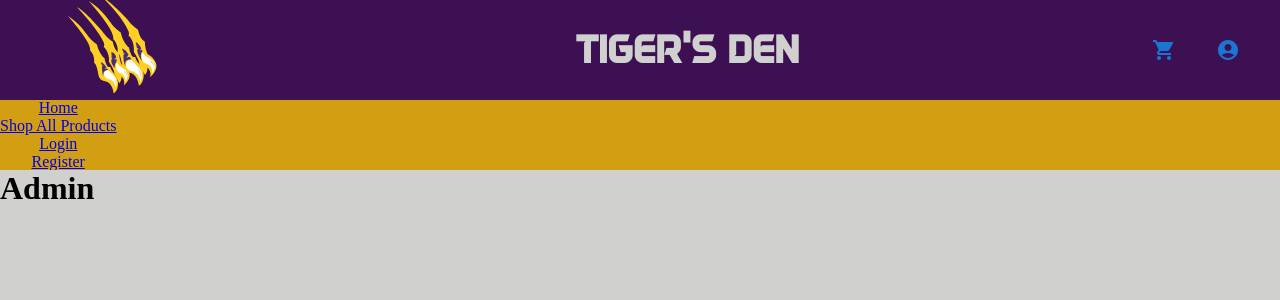
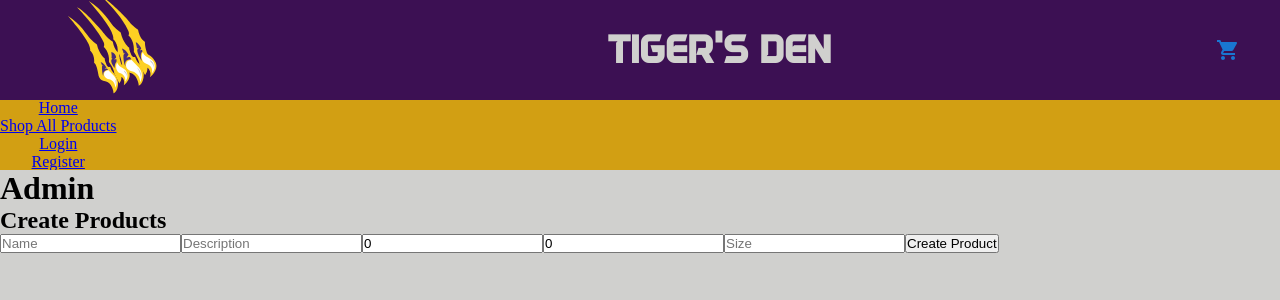
Before and after one commit to rallred84/LSUMerchFrontend, a React (Vite) app: page /admin in a window 1280 px wide. Shown: the top 300 px of the page. Built offline with nearby package versions, Linux system fonts and the light colour scheme; no server answers.

Commit message:
get profile, admin, & create products

```diff
--- a/src/api/index.jsx
+++ b/src/api/index.jsx
@@ -42,8 +42,27 @@ export async function loginUser(email, password) {
       })
     });
     const result = await response.json();
-    console.log(result);
+    // console.log(result);
     return result;
+  } catch (err) {
+    console.error(err)
+  }
+}
+
+
+/* GET /users/profile */
+export async function getProfile(token) {
+  try {
+    const response = await fetch(`${BASE_URL}/users/profile`, {
+      headers: {
+        'Content-Type': 'application/json',
+        'Authorization': `Bearer ${token}`
+      },
+    });
+    const result = await response.json();
+    const info = result.data.user;
+    console.log(info);
+    return info;
   } catch (err) {
     console.error(err)
   }
@@ -71,4 +90,30 @@ export async function getAllProducts() {
 }
 
 
+/* POST /products */
+export async function createProduct(token, name, description, price, stockQuantity, size) {
+  try {
+    const response = await fetch(`${BASE_URL}/products`, {
+      method: "POST",
+      headers: {
+        'Content-Type': 'application/json',
+        'Authorization': `Bearer ${token}`
+      },
+      body: JSON.stringify({
+          name,
+          description,
+          price,
+          stockQuantity,
+          size,
+      })
+    });
+    const result = await response.json();
+    console.log(result);
+    return result;
+  } catch (err) {
+    console.error(err)
+  }
+}
+
+
 //////////////////
--- a/src/components/account.jsx
+++ b/src/components/account.jsx
@@ -1,25 +1,45 @@
+import { useOutletContext } from "react-router-dom";
+import { Button } from "@mui/material";
+
 const Account = () => {
+
+  const { user, setToken, setUser } = useOutletContext();
+
+  function admin() {
+    window.location.href = "/admin";
+  }
+
   function handleLogout() {
     localStorage.removeItem("token");
     setToken("");
     setUser({});
   }
+
   return (
     <div>
       <h1>Account Details</h1>
       <div>
         <p>
           Email:
-          {/* {user.email} */}
+          {user.email}
         </p>
         <p>
-          Username:
-          {/* {user.username} */}
+          Name:
+          {user.firstName}
         </p>
       </div>
       <div>
         <h1>Order History</h1>
       </div>
+      {user.isAdmin && (
+        <>
+          <div id="profile-header">
+            <Button onClick={admin}>
+              Admin Dashboard
+            </Button>
+          </div>
+        </>
+        )}
       <div>
         <button onClick={handleLogout}>Logout</button>
       </div>
--- a/src/components/admin.jsx
+++ b/src/components/admin.jsx
@@ -1,7 +1,50 @@
+import { useState } from "react";
+import { useNavigate, useOutletContext } from "react-router-dom";
+import { createProduct } from "../api";
+
 const Admin = () => {
+  const [name, setName] = useState("");
+  const [description, setDescription] = useState("");
+  const [price, setPrice] = useState(0);
+  const [stockQuantity, setStockQuantity] = useState(0);
+  const [size, setSize] = useState("");
+
+  const { user, token, products, setProducts } = useOutletContext();
+
+  const navigate = useNavigate();
+
+  async function handleSubmit(event) {
+    event.preventDefault();
+    try {
+      if (user.isAdmin) {
+        const result = await createProduct(token, name, description, price, stockQuantity, size);
+        console.log(result);
+        setProducts([result, ...products]);
+        setName("");
+        setDescription("");
+        setPrice(0);
+        setStockQuantity(0);
+        setSize("");
+        navigate("/")
+      }
+    } catch (err) {
+      console.error(err);
+    }
+  }
+
+
   return (
     <div>
       <h1>Admin</h1>
+      <h2>Create Products</h2>
+      <form onSubmit={handleSubmit} id="new-product">
+         <input placeholder="Name" onChange={(event) => setName(event.target.value)} value={name} />
+         <input placeholder="Description" onChange={(event) => setDescription(event.target.value)} value={description} />
+         <input placeholder="Price" onChange={(event) => setPrice(event.target.value)} value={price} />
+         <input placeholder="Stock Quantity" onChange={(event) => setStockQuantity(event.target.value)} value={stockQuantity} />
+         <input placeholder="Size" onChange={(event) => setSize(event.target.value)} value={size} />
+         <button id="create-product">Create Product</button>
+      </form>
     </div>
   );
 };
--- a/src/components/header.jsx
+++ b/src/components/header.jsx
@@ -3,7 +3,7 @@ import AccountCircleIcon from "@mui/icons-material/AccountCircle";
 import tigersden from "../assets/tigersden.svg";
 import { Button } from "@mui/material";
 
-const Header = () => {
+const Header = ({user}) => {
   function checkout() {
     window.location.href = "/checkout";
   }
@@ -21,11 +21,15 @@ const Header = () => {
             <ShoppingCartIcon />
           </Button>
         </div>
-        <div id="profile-header">
-          <Button onClick={account}>
-            <AccountCircleIcon />
-          </Button>
-        </div>
+        {user.id && (
+        <>
+          <div id="profile-header">
+            <Button onClick={account}>
+              <AccountCircleIcon />
+            </Button>
+          </div>
+        </>
+        )}
       </div>
     </div>
   );
--- a/src/components/login.jsx
+++ b/src/components/login.jsx
@@ -38,7 +38,7 @@ export default function Login() {
 
         setToken(login.data.token);
         localStorage.setItem("token", login.data.token);
-        navigate("/");
+        navigate("/account");
       }
 
     async function handleRegister(event) {
@@ -60,7 +60,7 @@ export default function Login() {
 
         setToken(result.data.token);
         localStorage.setItem("token", result.data.token);
-        navigate("/");
+        navigate("/account");
       }
 
     return(
--- a/src/routes/root.jsx
+++ b/src/routes/root.jsx
@@ -4,7 +4,7 @@ import { Outlet } from "react-router-dom";
 import Header from "../components/header";
 import Nav from "../components/nav";
 import { useEffect, useState } from "react";
-import { getAllProducts } from "../api";
+import { getAllProducts, getProfile } from "../api";
 const cardsContainer = document.querySelector("#cards-container");
 
 //All Global state to be saved in this file and then exported to other components via Outlet Context
@@ -12,6 +12,7 @@ const cardsContainer = document.querySelector("#cards-container");
 const Root = () => {
   const [products, setProducts] = useState([]);
   const [token, setToken] = useState("");
+  const [user, setUser] = useState({});
 
   useEffect(() => {
     const fetchAllProducts = async () => {
@@ -22,13 +23,25 @@ const Root = () => {
     fetchAllProducts();
   }, []);
 
+  useEffect(() => {
+    const fetchUser = async () => {
+      const token = localStorage.getItem("token");
+      if (token) {
+        setToken(token);
+        const fetchMe = await getProfile(token);
+        setUser(fetchMe);
+      }
+    }
+      fetchUser()
+  }, [token])
+
   return (
     <>
-      <Header />
-      <Nav />
+      <Header user={user} setUser={setUser} setToken={setToken} />
+      <Nav user={user} setUser={setUser} setToken={setToken} />
       <div id="main">
 
-        <Outlet context={{products, setToken}} />
+        <Outlet context={{ products, setToken, token, user, setUser, setProducts }} />
 
       </div>
     </>
```
